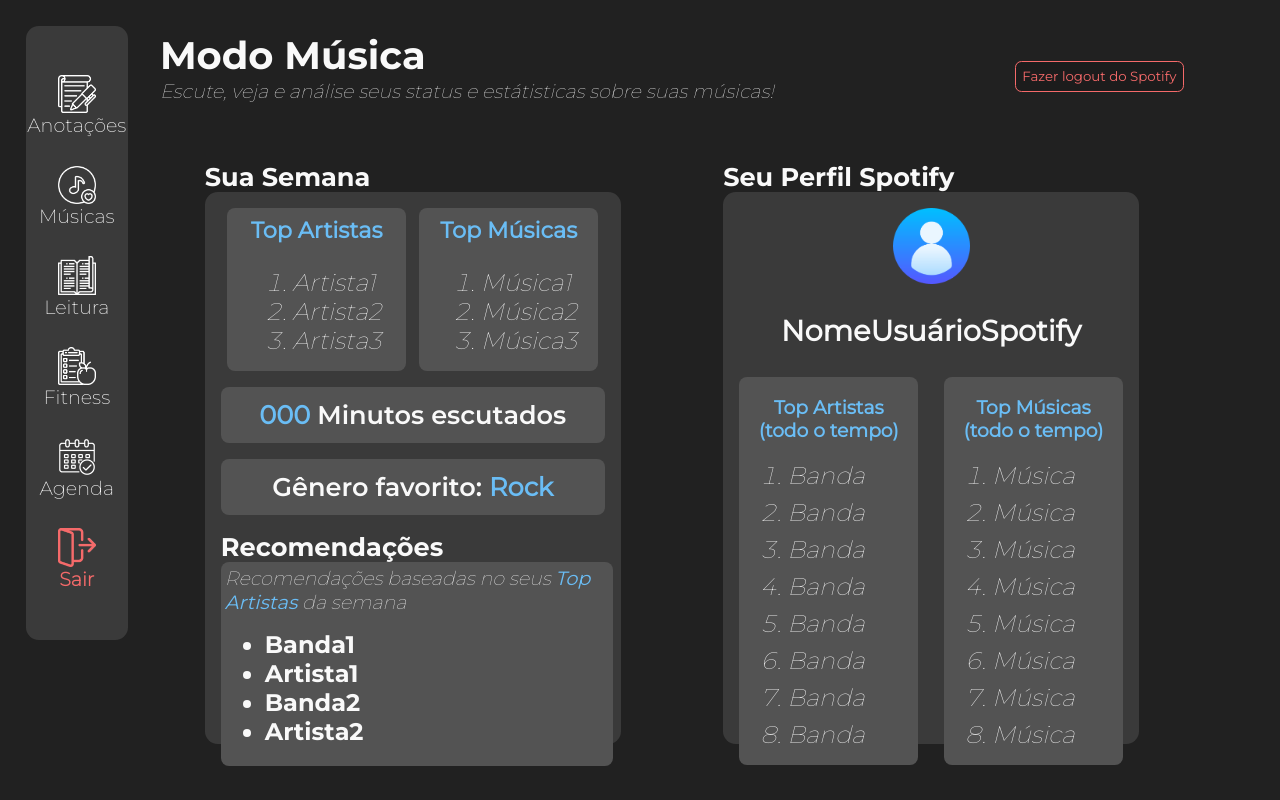
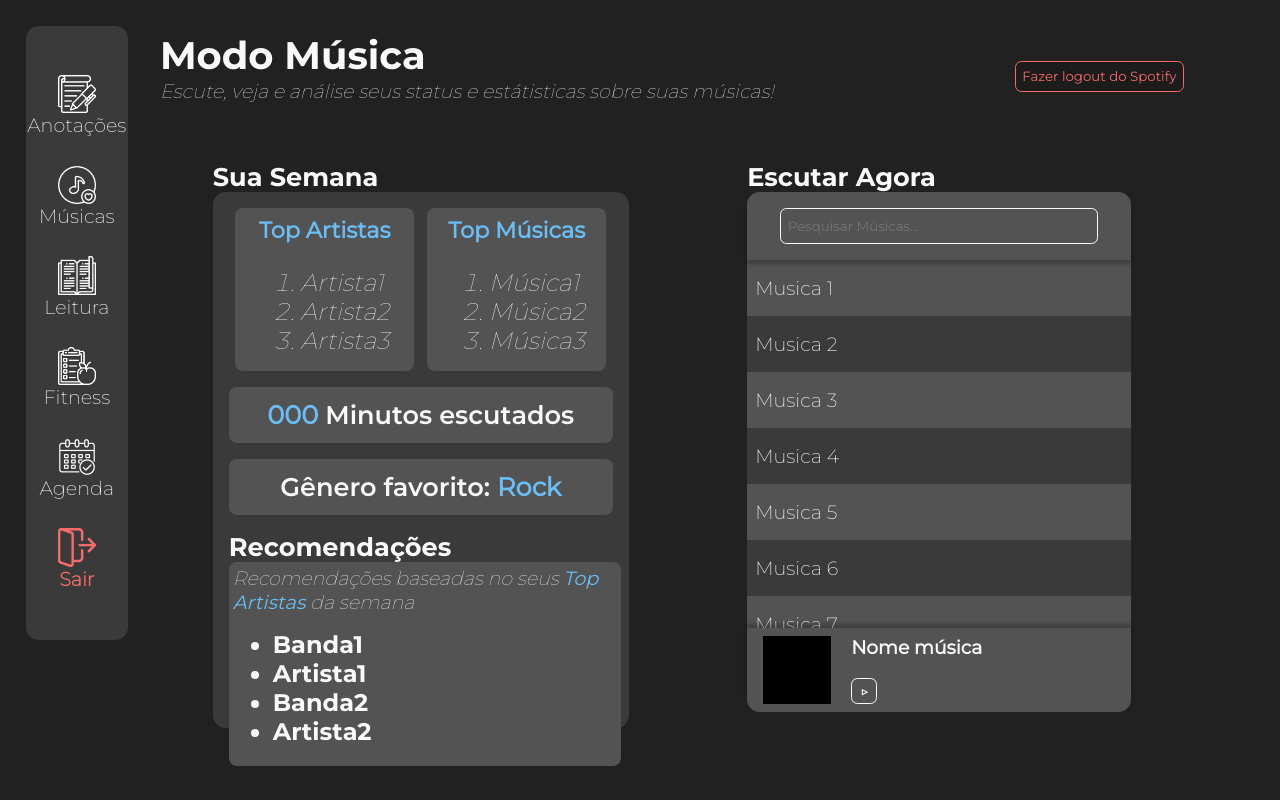
Before and after one commit to GrupoZonaLeste/Calmo, a React (Vite) app: page /musicas in a window 1280 px wide. Built offline with nearby package versions, Linux system fonts and the light colour scheme.

Commit message:
[REFACTOR](Modo Musica): Perfil Spotify -> Escutar agora

```diff
--- /dev/null
+++ b/src/components/ModoMusica/EscutarAgora.css
@@ -0,0 +1,112 @@
+.container_EscutarAgora {
+    background-color: #3A3A3A;
+    height: 65vh;
+    width: 30vw;
+    border-radius: 1vw;
+    display: flex;
+    flex-direction: column;
+    justify-content: space-between;
+}
+.container_EscutarAgora > h2{
+    margin: 0;
+}
+
+
+.perfilSpotify {
+    color: #f9f9f9;
+}
+.perfilSpotify > h2 {
+    margin: 0
+}
+
+.pesquisarMusicas {
+    display: flex;
+    align-items: center;
+    justify-content: center;
+    background-color: #535353;
+    border-radius: 1vw 1vw 0 0;
+    padding: 2vh 0;
+    box-shadow: 0px 4px 4px 0px rgba(0, 0, 0, 25%);
+    z-index: 3;
+}
+
+.inputPesquisarMusicas {
+    background-color: transparent;
+    border: 1px solid #f9f9f9;
+    color: #f9f9f9;
+    width: 80%;
+    height: 4vh;
+    border-radius: 0.5vw;
+    padding-left: 0.5vw;
+}
+
+.listaMusicas {
+    height: 100%;
+    overflow-y: scroll;
+}
+
+.listaMusicas > p:nth-child(even) {
+    background-color: #3A3A3A;
+    padding: 2vh 1vh ;
+    margin: 0;
+}
+
+.listaMusicas > p:nth-child(odd) {
+    background-color: #535353;
+    margin: 0;
+    padding: 2vh 1vh;
+}
+
+.listaMusicas::-webkit-scrollbar {
+    background: #616262;
+}
+.listaMusicas::-webkit-scrollbar-thumb {
+    background: #6ABDF5;
+}
+
+.listaMusicas::-webkit-scrollbar-track {
+    background: transparent;
+}
+
+.tocandoAgora {
+    background-color: #535353;
+    padding: 1vh 2vh;
+    border-radius: 0 0 1vw 1vw;
+    display: flex;
+    align-items: flex-start;
+    gap: 2.5vh;
+    box-shadow: 0px -4px 4px 0px rgba(0, 0, 0, 25%);
+}
+
+.tocandoAgora > div > h3 {
+    margin: 0;
+}
+
+.infoMusicaTocandoAgora {
+    height: 100%;
+    display: flex;
+    flex-direction: column;
+    justify-content: space-between;
+}
+
+.infoMusicaTocandoAgora > button {
+    color: #f9f9f9;
+    background-color: transparent;
+    border: 1px solid #f9f9f9;
+    border-radius: 0.8vh;
+    width: max-content;
+    padding: 0.5vh 1vh;
+    font-weight: bolder;
+}
+
+.infoMusicaTocandoAgora > button:hover {
+    color: #bbbaba;
+    border: 1px solid #bbbaba;
+    cursor: pointer;
+}
+
+.capaAlbumTeste {
+    width: 8.5vh;
+    height: 8.5vh;
+    background-color: black;
+}
--- /dev/null
+++ b/src/components/ModoMusica/EscutarAgora.jsx
@@ -0,0 +1,38 @@
+import React from 'react'
+import './EscutarAgora.css'
+
+
+const PerfilSpotify = () => {
+  return (
+    <div className='perfilSpotify'>
+        <h2>Escutar Agora</h2>
+        <div className='container_EscutarAgora'>
+            <div className='pesquisarMusicas'>
+                <input className='inputPesquisarMusicas' placeholder='Pesquisar Músicas...'/>
+            </div>
+            <div className='listaMusicas'>
+                <p>Musica 1</p>
+                <p>Musica 2</p>
+                <p>Musica 3</p>
+                <p>Musica 4</p>
+                <p>Musica 5</p>
+                <p>Musica 6</p>
+                <p>Musica 7</p>
+                <p>Musica 8</p>
+                <p>Musica 9</p>
+                <p>Musica 10</p>
+                <p>Musica 11</p>
+            </div>
+            <div className='tocandoAgora'>
+                <div className='capaAlbumTeste'></div>
+                <div className='infoMusicaTocandoAgora'>
+                    <h3>Nome música</h3>
+                    <button>▷</button>
+                </div>
+            </div>
+        </div>
+    </div>
+  )
+}
+
+export default PerfilSpotify
--- a/src/components/ModoMusica/PerfilSpotify.css
+++ /dev/null
@@ -1,45 +0,0 @@
-.perfilSpotify {
-    color: #f9f9f9;
-}
-.perfilSpotify > h2 {
-    margin: 0
-}
-
-.usuarioSpotify {
-    display: flex;
-    flex-direction: column;
-    align-items: center;
-}
-
-.usuarioSpotify > img {
-    width: 20%;
-    margin: 0;
-}
-.usuarioSpotify > h3 {
-    font-size: 180%;
-}
-
-.perfilSpotify-Tops {
-    display: flex;
-    justify-content: space-around;
-    gap: 2vw;
-}
-
-.topArtMus-PerfilSpotify {
-    background-color: #535353;
-    padding-inline: 1vh;
-    border-radius: 1vh;
-    width: 100%;
-}
-
-.topArtMus-PerfilSpotify > h3 {
-    color: #6ABDF5;
-    text-align: center;
-}
-
-.topArtMus-PerfilSpotify > ol > li {
-    font-size: x-large;
-    font-family: 'montserrat-Thin';
-    font-style: italic;
-    margin: 1vh 0;
-}
--- a/src/components/ModoMusica/PerfilSpotify.jsx
+++ /dev/null
@@ -1,48 +0,0 @@
-import React from 'react'
-import fotoPerfil from '../../assets/images/imagePerfil.png'
-import './PerfilSpotify.css'
-
-
-const PerfilSpotify = () => {
-  return (
-    <div className='perfilSpotify'>
-        <h2>Seu Perfil Spotify</h2>
-        <div className='container_SemanaMusica'>
-            <div className='usuarioSpotify'>
-                <img src={fotoPerfil}></img>
-                <h3>NomeUsuárioSpotify</h3>
-            </div>
-            <div className='perfilSpotify-Tops'>
-                <div className='topArtMus-PerfilSpotify'>
-                    <h3>Top Artistas <br></br> (todo o tempo)</h3>
-                    <ol>
-                        <li>Banda</li>
-                        <li>Banda</li>
-                        <li>Banda</li>
-                        <li>Banda</li>
-                        <li>Banda</li>
-                        <li>Banda</li>
-                        <li>Banda</li>
-                        <li>Banda</li>
-                    </ol>
-                </div>
-                <div className='topArtMus-PerfilSpotify'>
-                    <h3>Top Músicas <br></br> (todo o tempo)</h3>
-                    <ol>
-                        <li>Música</li>
-                        <li>Música</li>
-                        <li>Música</li>
-                        <li>Música</li>
-                        <li>Música</li>
-                        <li>Música</li>
-                        <li>Música</li>
-                        <li>Música</li>
-                    </ol>
-                </div>
-            </div>
-        </div>
-    </div>
-  )
-}
-
-export default PerfilSpotify
--- a/src/components/ModoMusica/SemanaMusica.css
+++ b/src/components/ModoMusica/SemanaMusica.css
@@ -11,7 +11,7 @@
     height: 65vh;
     width: 30vw;
     border-radius: 1vw;
-    padding: 2vh;
+    padding: 2vh 2vh 0 2vh;
 }
 .container_SemanaMusica > h2{
     margin: 0;
--- a/src/pages/ModoMusica/Musica.jsx
+++ b/src/pages/ModoMusica/Musica.jsx
@@ -3,7 +3,7 @@
 import './Musica.css'
 import Titulo from '../../components/ModoMusica/Titulo'
 import SemanaMusica from '../../components/ModoMusica/SemanaMusica'
-import PerfilSpotify from '../../components/ModoMusica/PerfilSpotify'
+import EscutarAgora from '../../components/ModoMusica/EscutarAgora'
 
 
 const Musica = () => {
@@ -14,7 +14,7 @@
           <Titulo/>
           <div className='mainModoMusica'>
             <SemanaMusica/>
-            <PerfilSpotify/>
+            <EscutarAgora/>
           </div>
         </div>
     </div>
```
